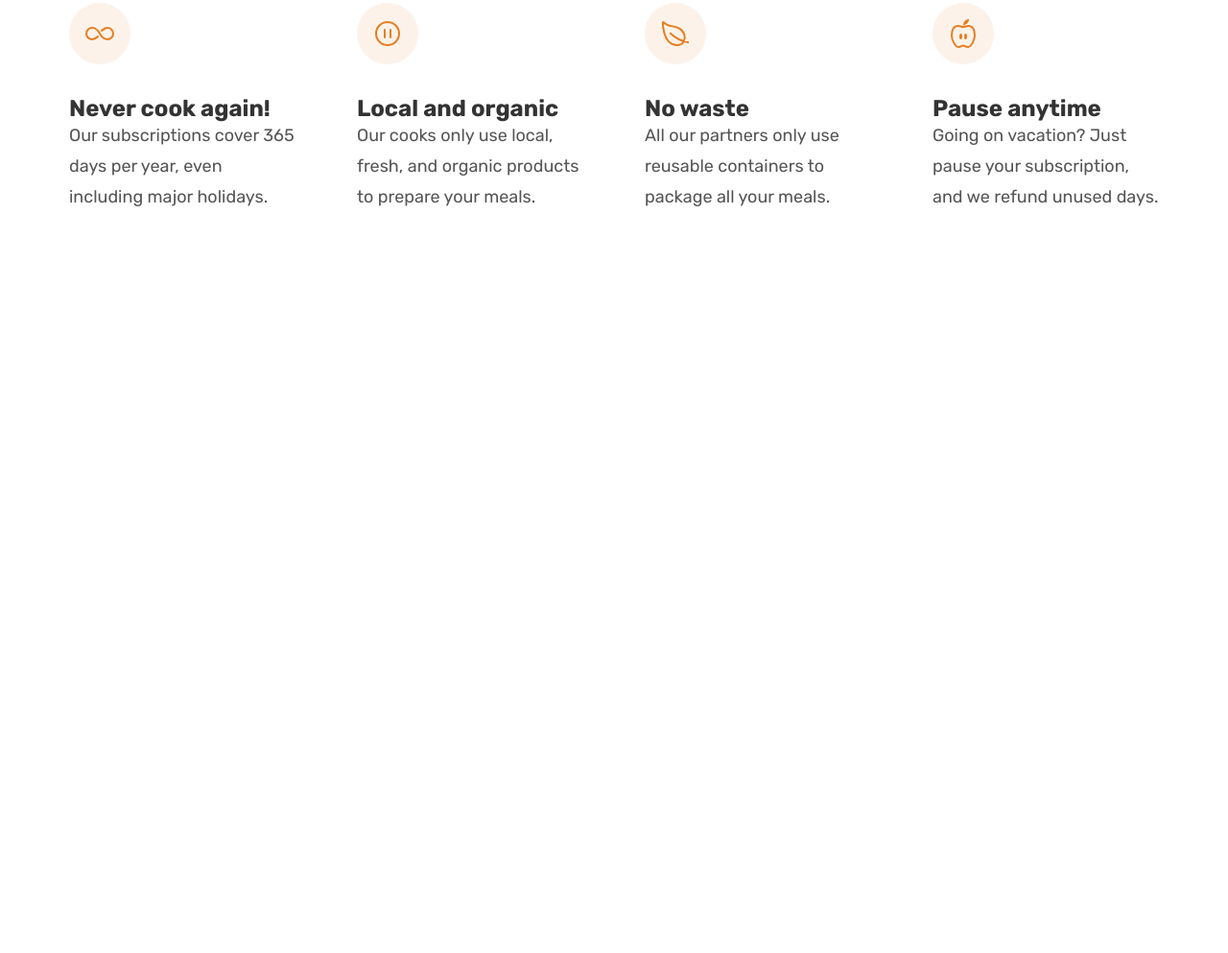
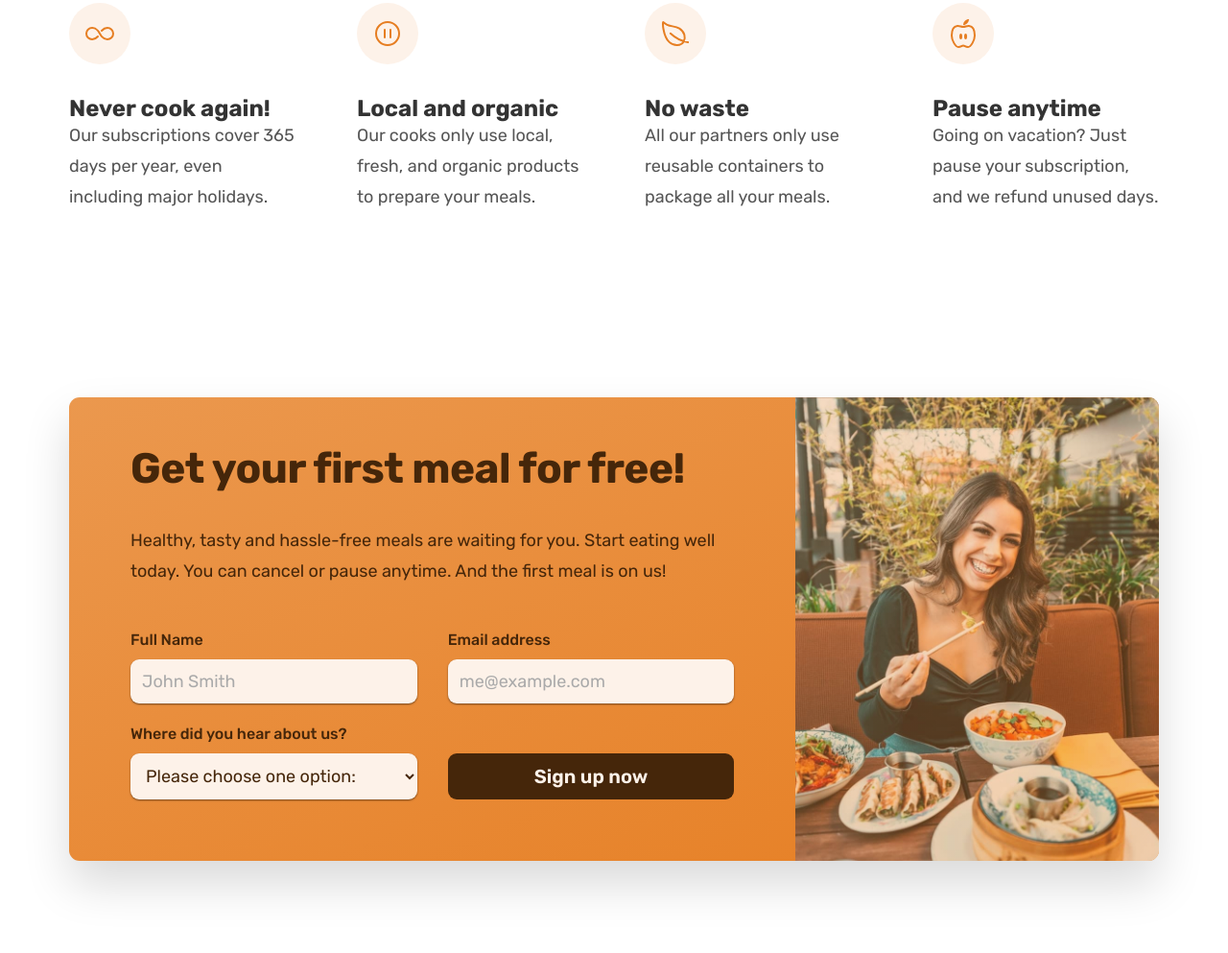
Before and after one commit to theMorganObject/omnifood, a website built with Parcel: page index.html in a window 1280 px wide. Shown: the part 5586-6579 px from the top of the page at 96% size. Before the commit the page ends 5904 px from the top, so only its background shows below. Built offline with nearby package versions, Linux system fonts and the light colour scheme.

Commit message:
added signup now form

```diff
--- a/css/general.css
+++ b/css/general.css
@@ -26,8 +26,12 @@ Paragraph default: 1.6
 - Tints:
 #fdf2e9
 #fae5d3
+#eb984e
 
-- Shades: #cf711f
+- Shades:
+#cf711f
+#45260a
+
 - Accents:
 - Greys:
 #6f6f6f (lightest grey allowed on #fdf2e9)
@@ -35,6 +39,7 @@ Paragraph default: 1.6
 #333
 
 --- 05 SHADOWS
+0 2.4rem 4.8rem rgba(0, 0, 0, 0.075);
 
 --- 06 BORDER-RADIUS
 
@@ -137,6 +142,7 @@ body {
   letter-spacing: 0.75px;
 }
 
+.btn,
 .btn:link,
 .btn:visited {
   display: inline-block;
@@ -146,6 +152,11 @@ body {
   font-weight: 600;
   padding: 1.6rem 3.2rem;
   border-radius: 9px;
+
+  /* only necessary for .btn */
+  border: none;
+  cursor: pointer;
+  font-family: inherit;
 
   transition: all 0.3s;
 }
@@ -171,6 +182,18 @@ body {
 .btn--outline:active {
   background-color: #fdf2e9;
   box-shadow: inset 0 0 0 3px #fff;
+}
+
+.btn--form {
+  background-color: #45260a;
+  color: #fdf2e9;
+  align-self: end;
+  padding: 1.2rem;
+}
+
+.btn--form:hover {
+  background-color: #fff;
+  color: #555;
 }
 
 .link:link,
@@ -209,6 +232,11 @@ body {
   color: #e67e22;
 }
 
+*:focus {
+  outline: none;
+  box-shadow: 0 0 0 0.8rem rgb(230, 125, 34, 0.5);
+}
+
 /* HELPER CLASSES */
 
 .margin-right-sm {
--- a/css/style.css
+++ b/css/style.css
@@ -459,3 +459,84 @@
   font-size: 1.8rem;
   line-height: 1.8;
 }
+
+/**********************/
+/* CTA SECTION */
+/**********************/
+
+.section-cta {
+  padding: 9.6rem 0;
+}
+
+.cta {
+  display: grid;
+  grid-template-columns: 2fr 1fr;
+  background-color: #e67e22;
+  box-shadow: 0 2.4rem 4.8rem rgba(0, 0, 0, 0.15);
+  border-radius: 11px;
+  background-image: linear-gradient(to right bottom, #eb984e, #e67e22);
+  overflow: hidden;
+}
+
+.cta-text-box {
+  padding: 4.8rem 6.4rem 6.4rem 6.4rem;
+  color: #45260a;
+}
+
+.cta .heading-secondary {
+  color: #45260a;
+  margin-bottom: 3.2rem;
+}
+
+.cta-text {
+  font-size: 1.8rem;
+  line-height: 1.8;
+  margin-bottom: 4.8rem;
+}
+
+.cta-img-box {
+  background-image: linear-gradient(
+      to right bottom,
+      rgb(235, 152, 78, 0.35),
+      rgb(230, 126, 34, 0.35)
+    ),
+    url(../img/eating.jpg);
+  background-size: cover;
+  background-position: center;
+}
+
+.cta-form {
+  display: grid;
+  grid-template-columns: 1fr 1fr;
+  column-gap: 3.2rem;
+  row-gap: 2.4rem;
+}
+
+.cta-form label {
+  display: block;
+  font-size: 1.6rem;
+  font-weight: 500;
+  margin-bottom: 1.2rem;
+}
+
+.cta-form input,
+.cta-form select {
+  width: 100%;
+  padding: 1.2rem;
+  font-size: 1.8rem;
+  font-family: inherit;
+  color: inherit;
+  border: none;
+  background-color: #fdf2e9;
+  border-radius: 9px;
+  box-shadow: 0 1px 2px rgba(0, 0, 0, 0.5);
+}
+
+.cta-form input::placeholder {
+  color: #aaa;
+}
+
+.cta *:focus {
+  outline: none;
+  box-shadow: 0 0 0 0.8rem rgb(253, 242, 233, 0.5);
+}
--- a/index.html
+++ b/index.html
@@ -524,6 +524,63 @@
           </div>
         </div>
       </section>
+      <section class="section-cta">
+        <div class="container">
+          <div class="cta">
+            <div class="cta-text-box">
+              <h2 class="heading-secondary">Get your first meal for free!</h2>
+              <p class="cta-text">
+                Healthy, tasty and hassle-free meals are waiting for you. Start
+                eating well today. You can cancel or pause anytime. And the
+                first meal is on us!
+              </p>
+
+              <form class="cta-form" class="cta-form">
+                <div>
+                  <label for="full-name">Full Name</label>
+                  <input
+                    id="full-name"
+                    type="text"
+                    placeholder="John Smith"
+                    required
+                  />
+                </div>
+
+                <div>
+                  <label for="email">Email address</label>
+                  <input
+                    id="email"
+                    type="email"
+                    placeholder="me@example.com"
+                    required
+                  />
+                </div>
+
+                <div>
+                  <label for="select-where">Where did you hear about us?</label>
+                  <select id="select-where" required>
+                    <option value="">Please choose one option:</option>
+                    <option value="friends">Friends and family</option>
+                    <option value="youtube">YouTube video</option>
+                    <option value="podcast">Podcast</option>
+                    <option value="ad">Facebook ad</option>
+                    <option value="other">Other</option>
+                  </select>
+                </div>
+                <button class="btn btn--form">Sign up now</button>
+
+                <!-- <input type="checkbox" />
+                <input type="number" /> -->
+              </form>
+            </div>
+            <div
+              class="cta-img-box"
+              role="img"
+              aria-label="Woman enjoying food"
+            ></div>
+          </div>
+        </div>
+      </section>
     </main>
   </body>
 </html>
```
